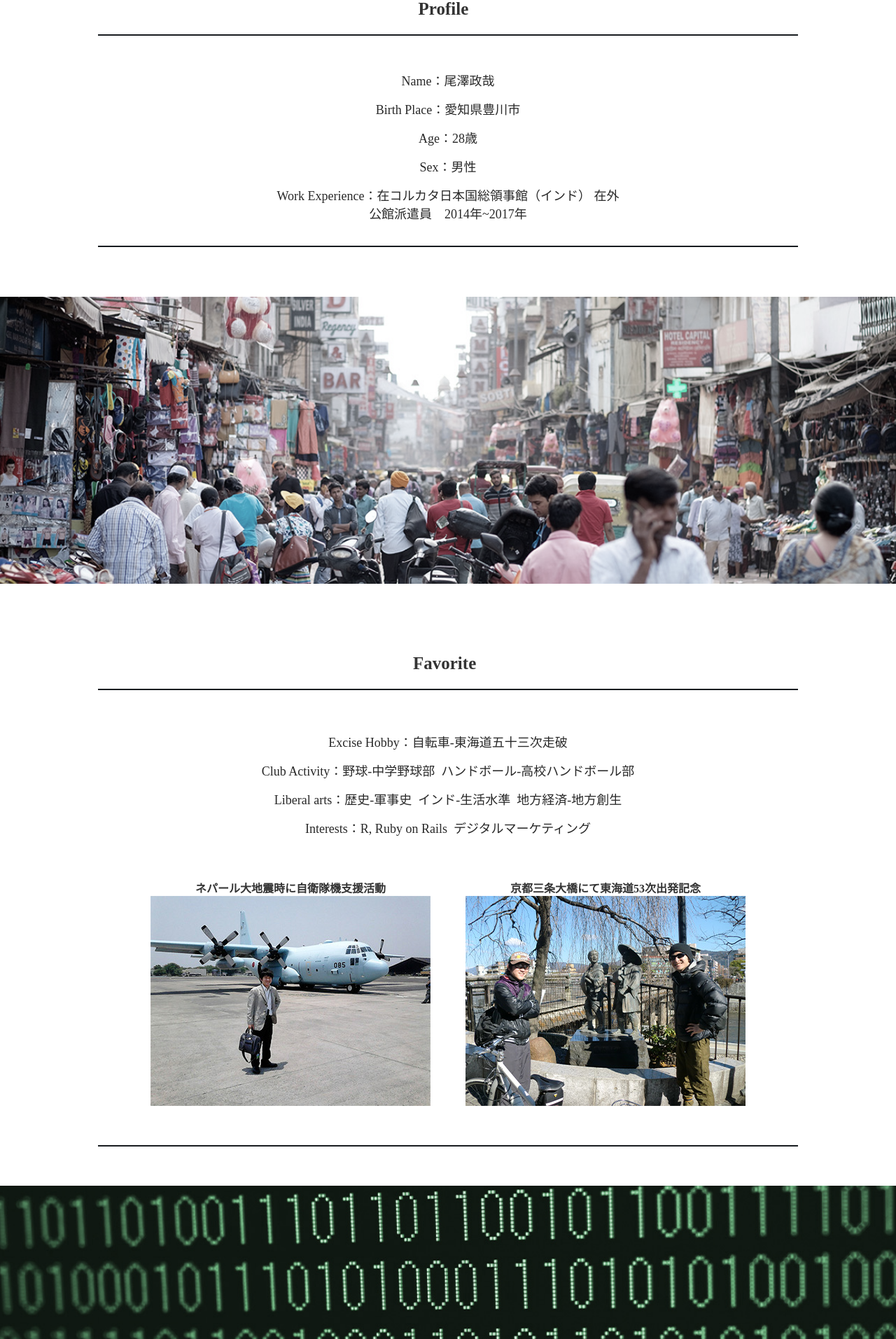
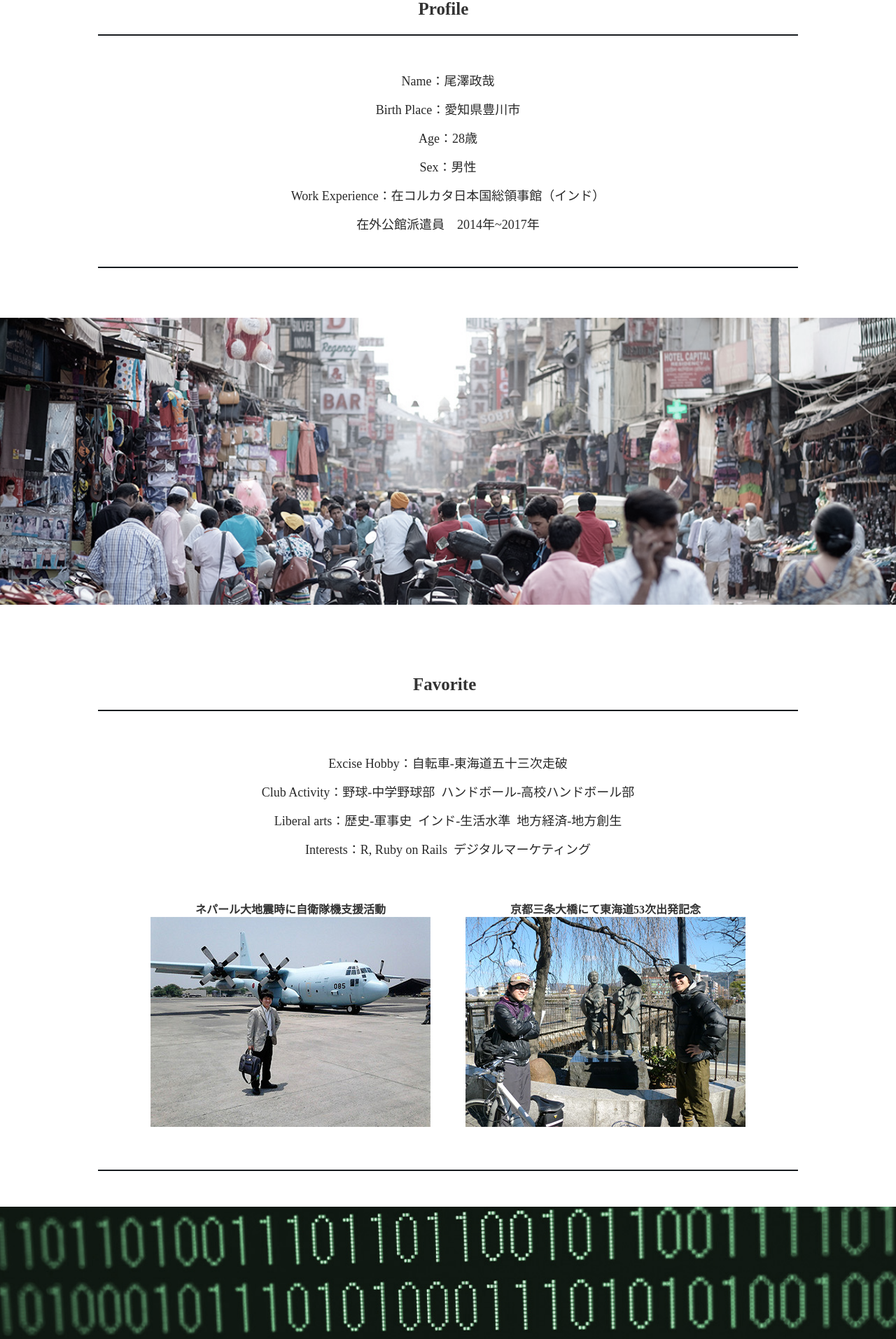
Before and after one commit to ozawaseiya/portfolio, a PHP site: page / in a window 1280 px wide. Shown: the part 821-2734 px from the top of the page at 70% size. Run offline with PHP 8.4, Linux system fonts and the light colour scheme; some libraries are stand-ins or nearby versions.

Commit message:
seventh commit

```diff
--- a/companyInfo/companyInfo2.css
+++ b/companyInfo/companyInfo2.css
@@ -397,6 +397,9 @@ aside p {
 #kidokoro img {
     margin-left: 10px;
 }
+.customerMessage{
+    margin-top: 10px;
+}
 #backButtonZone {
     width: 470px;
     height: 60px;
--- a/companyInfo/companyInfo4.css
+++ b/companyInfo/companyInfo4.css
@@ -343,7 +343,7 @@ aside p {
 }
 #contents {
     width: 750px;
-    height: 910px;
+    height: 940px;
     background-color: #fffaf0;
     float: right;
 }
@@ -375,7 +375,7 @@ aside p {
     margin-top: 30px;
     margin-bottom: 30px;
     width: 600px;
-    height: 710px;
+    height: 720px;
     margin-right: auto;
     margin-left: auto;
 }
@@ -397,6 +397,7 @@ aside p {
     margin-right: auto;
     margin-left: auto;
     margin-top: 40px;
+    margin-bottom: 10px;
 }
 #serviceButton {
     width: 220px;
--- a/contactUs/contactInputDone.css
+++ b/contactUs/contactInputDone.css
@@ -182,7 +182,7 @@ span {
 }
 #message {
     margin-top: 50px;
-    width: 450px;
+    width: 550px;
     height: 300px;
     margin-right: auto;
     margin-left: auto;
--- a/index.html
+++ b/index.html
@@ -68,7 +68,7 @@
         <p class="info">Birth Place：愛知県豊川市</p>
         <p class="info">Age：28歳</p>
         <p class="info">Sex：男性</p>
-        <p class="sentence1">Work Experience：在コルカタ日本国総領事館（インド） 在外公館派遣員　2014年~2017年</p>
+        <p class="sentence1">Work Experience：在コルカタ日本国総領事館（インド）</p><p class="sentence1">在外公館派遣員　2014年~2017年</p>
       </div>
     </div>
   </div>
@@ -162,7 +162,7 @@
           <p>&nbsp;&nbsp;&nbsp;&nbsp;<span class="boldTitle2">東三河幸せ宅配便サイト:&nbsp;&nbsp;</span>日用品を入手するのに自家用車が必要な愛知県東三河地域を商圏と考えており、特に仕事や家事、介護等で忙しい５０代以上の主婦を対象としたECサイトです。このサイトでは通常amazonや楽天などの大規模ショッピングサイトでは取り扱われていない地元のお菓子や飲料品を扱っており、おいしい地元の味を家にいるだけで楽しめるサービスを提供しています。</p>
         </div>
         <div id="workSentence2">
-          <p>&nbsp;&nbsp;&nbsp;&nbsp;<span class="boldTitle2">東三河幸せ宅配便管理サイト:&nbsp;&nbsp;</span>東三河幸せ宅配便のサイトをご契約された事業者の方が扱えるサイト管理システムを想定して作成されています。注文内容の確認や、お客様からの電話やメールで受け取ったご注文内容などを事業者の方がご自身で管理できるようになっています。</p>
+          <p>&nbsp;&nbsp;&nbsp;&nbsp;<span class="boldTitle2">東三河幸せ宅配便管理サイト:&nbsp;&nbsp;</span>東三河幸せ宅配便のサイトをご契約された事業者の方(今回の事業者は「東三河幸せ宅配便」様を想定しています。)が扱えるサイト管理システムを想定して作成されています。注文内容の確認や、お客様からの電話やメールで受け取ったご注文内容などを事業者の方がご自身で管理できるようになっています。</p>
         </div>
       </div>
       <div id="worksData">
--- a/index1a.css
+++ b/index1a.css
@@ -144,7 +144,7 @@ header {
 }
 #profile {
     width: 100%;
-    height: 380px;
+    height: 410px;
     margin-right: auto;
     margin-left: auto;
 }
@@ -164,7 +164,7 @@ header {
 #profileInfo {
     width: 100%;
     max-width: 1000px;
-    height: 300px;
+    height: 330px;
     margin-bottom: 100px;
     margin-right: auto;
     margin-left: auto;
@@ -244,7 +244,7 @@ header {
 #favoriteInfo {
     width: 100%;
     max-width: 1000px;
-    height: 650px;
+    height: 655px;
     margin-bottom: 100px;
     margin-right: auto;
     margin-left: auto;
--- a/index2b.css
+++ b/index2b.css
@@ -197,7 +197,7 @@ header {
 }
 #contents {
     width: 100%;
-    height: 3930px;
+    height: 4050px;
     margin-right: auto;
     margin-left: auto;
 }
@@ -224,7 +224,7 @@ header {
 #profile {
     width: 100%;
     max-width: 480px;
-    height: 260px;
+    height: 280px;
     margin-right: auto;
     margin-left: auto;
 }
@@ -244,7 +244,7 @@ header {
 #profileInfo {
     width: 100%;
     max-width: 480px;
-    height: 200px;
+    height: 220px;
     margin-bottom: 50px;
     margin-right: auto;
     margin-left: auto;
--- a/index3c.css
+++ b/index3c.css
@@ -198,7 +198,7 @@ header {
 #contents {
     width: 100%;
     height: auto;
-    min-height: 3830px;
+    min-height: 3800px;
     margin-right: auto;
     margin-left: auto;
 }
@@ -249,7 +249,7 @@ header {
     width: 100%;
     max-width: 310px;
     height: 100%;
-    min-height: 210px;
+    min-height: 240px;
     margin-bottom: 50px;
     margin-right: auto;
     margin-left: auto;
@@ -317,7 +317,7 @@ header {
     width: 100%;
     max-width: 310px;
     height: 100%;
-    min-height: 815px;
+    min-height: 805px;
     margin-bottom: 50px;
     margin-right: auto;
     margin-left: auto;
@@ -398,9 +398,10 @@ header {
     width: 100%;
     max-width: 310px;
     height: 100%;
-    min-height: 430px;
+    min-height: 440px;
     margin-right: auto;
     margin-left: auto;
+    margin-bottom: 15px;
 }
 #skillTitle {
     width: 30px;
@@ -419,10 +420,10 @@ header {
     width: 100%;
     max-width: 310px;
     height: 100%;
-    min-height: 245px;
+    min-height: 230px;
     margin-right: auto;
     margin-left: auto;
-    margin-bottom: 10px;
+    margin-bottom: 20px;
     border-top: solid 2px #171b1f;
     border-bottom: solid 2px #171b1f;
 }
@@ -431,7 +432,7 @@ header {
     width: 100%;
     max-width: 310px;
     height: 100%;
-    min-height: 480px;
+    min-height: 440px;
     margin-right: auto;
     margin-left: auto;
 }
@@ -495,7 +496,7 @@ header {
     width: 100%;
     max-width: 310px;
     height: 100%;
-    min-height: 1010px;
+    min-height: 960px;
     padding-top: 30px;
     margin-right: auto;
     margin-left: auto;
@@ -530,7 +531,7 @@ header {
 }
 #worksData {
     height: 100%;
-    min-height: 570px;
+    min-height: 545px;
     width: 100%;
     max-width: 310px;
     margin-right: auto;
--- a/product/product1.php
+++ b/product/product1.php
@@ -134,11 +134,11 @@ height="0" width="0" style="display:none;visibility:hidden"></iframe></noscript>
 				</tr>
 				<tr>
 					<th>価格</th>
-					<td>:980円(うち消費税額78円)</td>
+					<td>:980円 (うち消費税額78円)</td>
 				</tr>
 				<tr>
 					<th>容量</th>
-					<td>:1ロール(6枚切）</td>
+					<td>:1ロール (6枚切）</td>
 				</tr>
 				<tr>
 					<th>生産者名</th>
--- a/product/product2.php
+++ b/product/product2.php
@@ -134,7 +134,7 @@ height="0" width="0" style="display:none;visibility:hidden"></iframe></noscript>
 				</tr>
 				<tr>
 					<th>価格</th>
-					<td>:130円(うち消費税額10円)</td>
+					<td>:130円 (うち消費税額10円)</td>
 				</tr>
 				<tr>
 					<th>容量</th>
--- a/product/product3.php
+++ b/product/product3.php
@@ -140,7 +140,7 @@ height="0" width="0" style="display:none;visibility:hidden"></iframe></noscript>
 				</tr>
 				<tr>
 					<th>価格</th>
-					<td>:120円(うち消費税額10円)</td>
+					<td>:120円 (うち消費税額10円)</td>
 				</tr>
 				<tr>
 					<th>容量</th>
--- a/product/product4.php
+++ b/product/product4.php
@@ -134,7 +134,7 @@ height="0" width="0" style="display:none;visibility:hidden"></iframe></noscript>
 				</tr>
 				<tr>
 					<th>価格</th>
-					<td>:210円(うち消費税額17円)</td>
+					<td>:210円 (うち消費税額17円)</td>
 				</tr>
 				<tr>
 					<th>容量</th>
--- a/product/product5.php
+++ b/product/product5.php
@@ -134,7 +134,7 @@ height="0" width="0" style="display:none;visibility:hidden"></iframe></noscript>
 				</tr>
 				<tr>
 					<th>価格</th>
-					<td>:150円(うち消費税額12円)</td>
+					<td>:150円 (うち消費税額12円)</td>
 				</tr>
 				<tr>
 					<th>容量</th>
--- a/product/product6.php
+++ b/product/product6.php
@@ -134,7 +134,7 @@ height="0" width="0" style="display:none;visibility:hidden"></iframe></noscript>
 				</tr>
 				<tr>
 					<th>価格</th>
-					<td>:120円(うち消費税額10円)</td>
+					<td>:120円 (うち消費税額10円)</td>
 				</tr>
 				<tr>
 					<th>容量</th>
--- a/product/product7.php
+++ b/product/product7.php
@@ -134,7 +134,7 @@ height="0" width="0" style="display:none;visibility:hidden"></iframe></noscript>
 				</tr>
 				<tr>
 					<th>価格</th>
-					<td>:130円(うち消費税額10円)</td>
+					<td>:130円 (うち消費税額10円)</td>
 				</tr>
 				<tr>
 					<th>容量</th>
--- a/product/product8.php
+++ b/product/product8.php
@@ -134,7 +134,7 @@ height="0" width="0" style="display:none;visibility:hidden"></iframe></noscript>
 				</tr>
 				<tr>
 					<th>価格</th>
-					<td>:1280円(うち消費税額102円)</td>
+					<td>:1280円 (うち消費税額102円)</td>
 				</tr>
 				<tr>
 					<th>容量</th>
```
Also changed, not shown: admin/memberData/memberList/memberDelete.php (+3 -5 lines).
